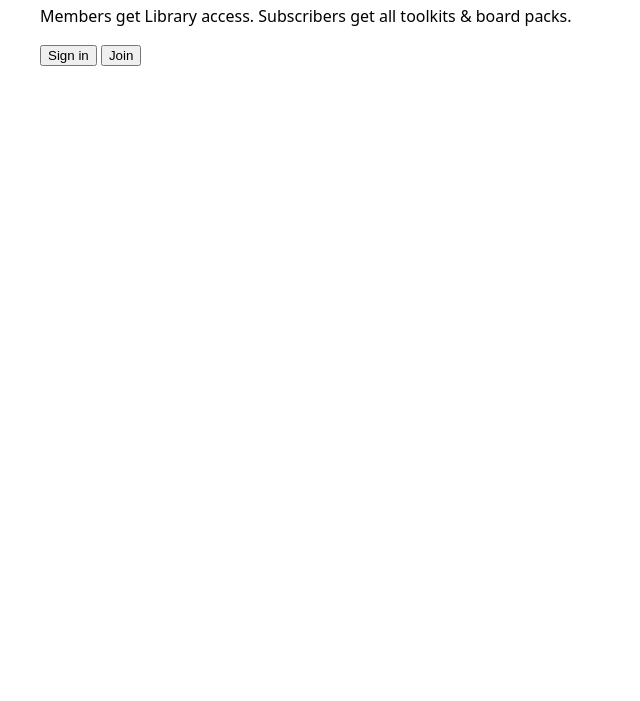
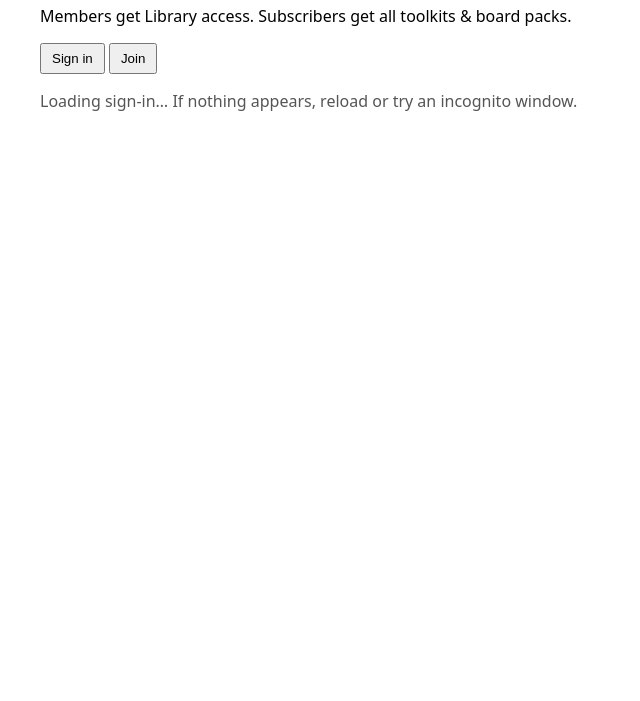
Before and after one commit to markgmeehan11-hub/beforethebreach-site, a plain HTML site: page signin/index.html in a window 1280 px wide. Shown: the part 99-800 px from the top of the page, without its empty margins (0-640 px from the left). Drawn offline with Linux system fonts and the light colour scheme.

Commit message:
Update index.html

```diff
--- a/signin/index.html
+++ b/signin/index.html
@@ -4,22 +4,54 @@
   <meta charset="utf-8" />
   <meta name="viewport" content="width=device-width, initial-scale=1" />
   <title>Sign in — BeforeTheBreach</title>
+  <!-- Load Netlify Identity widget -->
   <script src="https://identity.netlify.com/v1/netlify-identity-widget.js"></script>
-  <style>body{font-family:system-ui,Segoe UI,Inter,Arial;margin:40px}</style>
+  <style>
+    body{font-family:system-ui,Segoe UI,Inter,Arial;margin:40px}
+    button{padding:6px 10px}
+    #msg{color:#555;margin-top:10px}
+  </style>
 </head>
 <body>
   <h1>Sign in / Join</h1>
   <p>Members get Library access. Subscribers get all toolkits & board packs.</p>
   <p>
-    <button onclick="netlifyIdentity.open('login')">Sign in</button>
-    <button onclick="netlifyIdentity.open('signup')">Join</button>
+    <button id="btn-login"  type="button">Sign in</button>
+    <button id="btn-join"   type="button">Join</button>
   </p>
+  <p id="msg"></p>
+
   <script>
-    // Accept invites automatically when a token is present
-    const hasInvite = window.location.hash.includes('invite_token=');
-    netlifyIdentity.on('login', () => window.location.href = '/library/');
-    if (hasInvite) netlifyIdentity.on('init', u => { if (!u) netlifyIdentity.open('signup'); });
-    netlifyIdentity.init();
+    // Helper: wait until the widget is available before wiring buttons
+    function ready(fn){ document.readyState !== 'loading' ? fn() : document.addEventListener('DOMContentLoaded', fn); }
+    ready(function () {
+      var msg = document.getElementById('msg');
+
+      function initIdentity(){
+        if (!window.netlifyIdentity) {
+          msg.textContent = "Loading sign-in… If nothing appears, reload or try an incognito window.";
+          return false;
+        }
+        // When user logs in, send them to the Library
+        netlifyIdentity.on('login', function(){ window.location.href = '/library/'; });
+
+        // If arriving with an invite token, open signup automatically
+        if (window.location.hash.indexOf('invite_token=') !== -1) {
+          netlifyIdentity.on('init', function(u){ if (!u) netlifyIdentity.open('signup'); });
+        }
+
+        // Wire buttons
+        document.getElementById('btn-login').onclick = function(){ netlifyIdentity.open('login'); };
+        document.getElementById('btn-join').onclick  = function(){ netlifyIdentity.open('signup'); };
+
+        netlifyIdentity.init();
+        msg.textContent = "";
+        return true;
+      }
+
+      // Try immediately; if the widget isn't ready yet, try again shortly
+      if (!initIdentity()) { setTimeout(initIdentity, 600); }
+    });
   </script>
 </body>
 </html>
```
